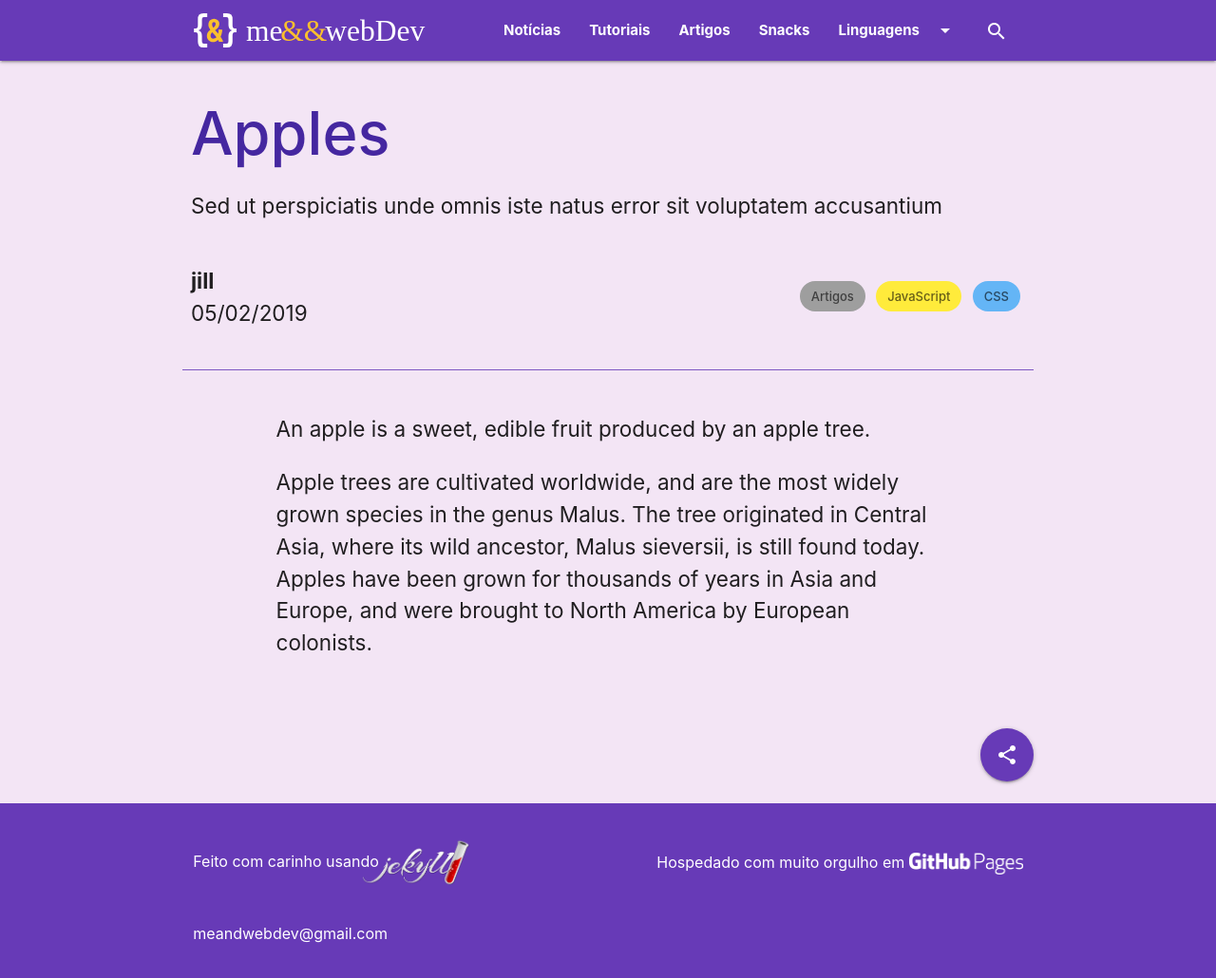
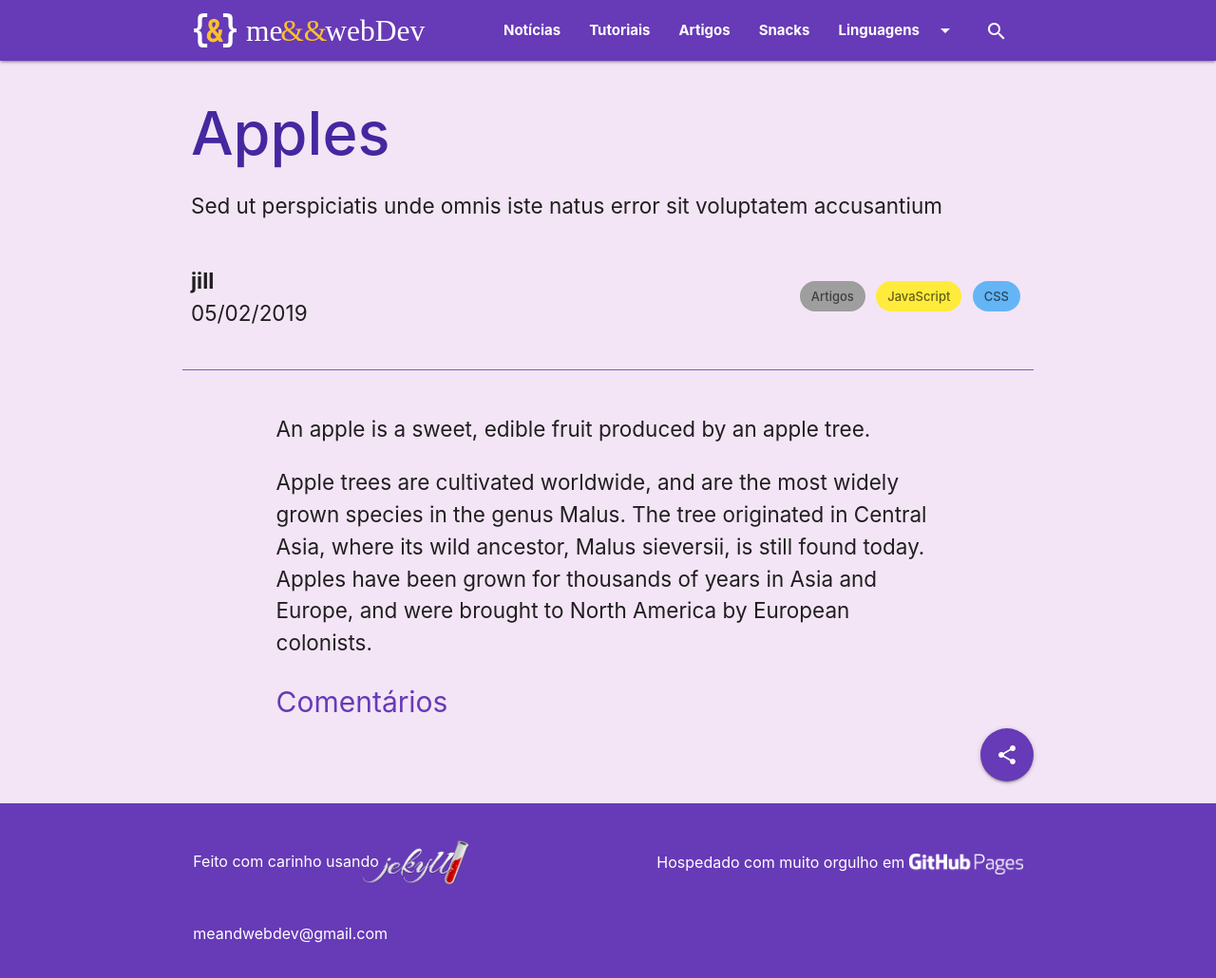
Before and after one commit to me-and-webDev/me-and-webDev.github.io, a Jekyll site: the page built from _posts/2019-02-05-apples.md, in a window 1280 px wide and 1030 px high. Shown: the whole window at 95% size. Built offline with Jekyll 4.4.1, drawn with Linux system fonts in a browser that asks for light colours; nearby versions of some CDN libraries; some web fonts are replaced; library files that are not in the unit come from our copies; comment, search, counter and statistics services are not loaded.

Commit message:
Finished Disqus comments area

```diff
--- /dev/null
+++ b/_includes/disqus.html
@@ -0,0 +1,21 @@
+<div class="comments deep-purple-text">
+  <h3>Comentários</h3>
+  <div id="disqus_thread"></div>
+  <script>
+  var disqus_config = function () {
+    this.language = "pt_BR";
+    this.page.url = "https://me-and-webdev.github.io{{ page.url }}";
+    this.page.identifier = "{{ page.url }}";
+  };
+
+  (function() {
+    var d = document, s = d.createElement('script');
+    s.src = 'https://me-and-webdev.disqus.com/embed.js';
+    s.setAttribute('data-timestamp', +new Date());
+    (d.head || d.body).appendChild(s);
+  })();
+  </script>
+  <noscript>
+    Please enable JavaScript to view the <a href="https://disqus.com/?ref_noscript">comments powered by Disqus.</a>
+  </noscript>
+</div>
--- a/assets/css/style.css
+++ b/assets/css/style.css
@@ -326,6 +326,22 @@
 }
 /* Fim dos ajustes para o layout das sessões */
 
+/* Ajustes para sessão de comentários */
+.comments {
+  padding: 0 11%;
+}
+
+@media only screen and (max-width: 600px) {
+  .comments {
+    padding: 0;
+  }
+}
+
+.comments h3 {
+  font-size: 2rem;
+}
+/* Fim dos ajustes para a sessão de comentários */
+
 /* Ajustes para o rodapé */
 .page-footer .row {
   margin-bottom: 0;
```
